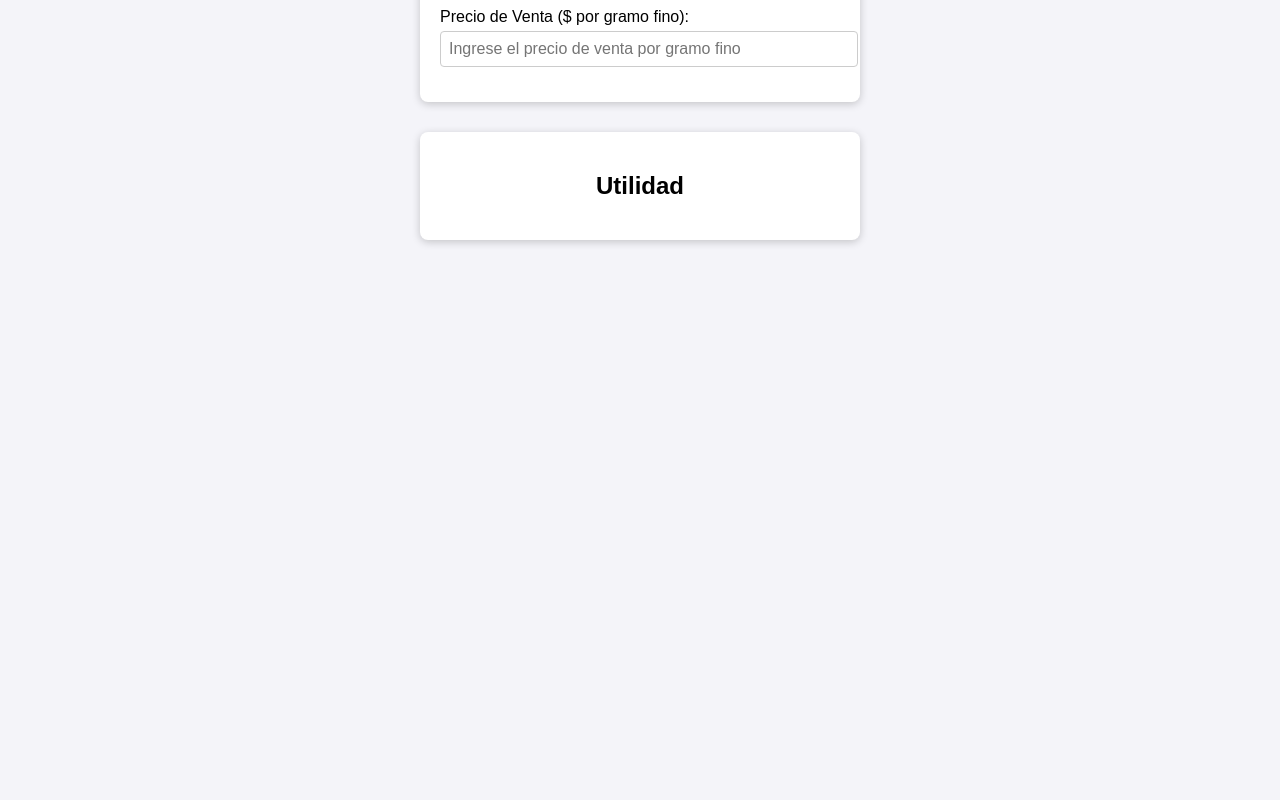
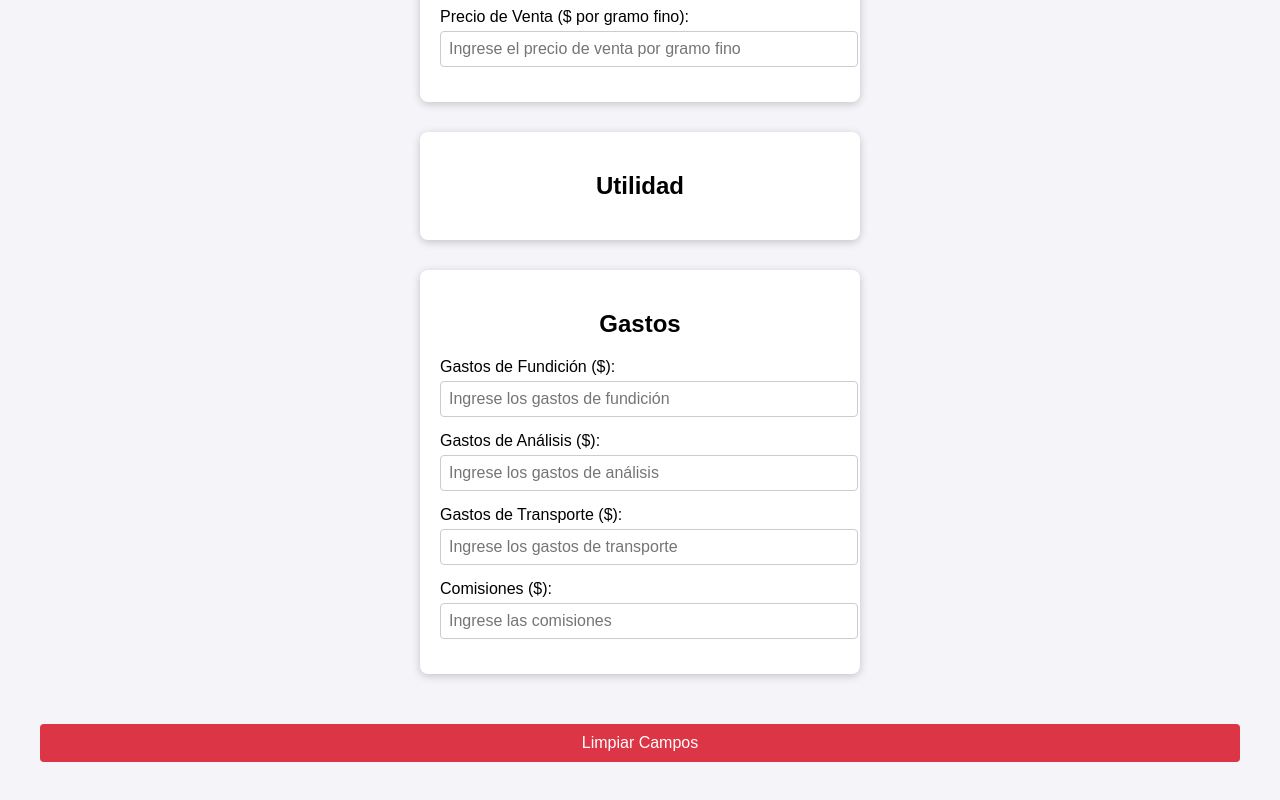
Before and after one commit to rpo91/AuCalculate, a plain HTML site: page index.html in a window 1280 px wide. Shown: the part 776-1576 px from the top of the page. Before the commit the page ends 1086 px from the top, so only its background shows below. Drawn offline with Linux system fonts and the light colour scheme.

Commit message:
Update index.html

```diff
--- a/index.html
+++ b/index.html
@@ -57,6 +57,13 @@
         button:hover {
             background-color: #0056b3;
         }
+        .clear-btn {
+            background-color: #dc3545;
+            margin-top: 20px;
+        }
+        .clear-btn:hover {
+            background-color: #c82333;
+        }
     </style>
 </head>
 <body>
@@ -110,6 +117,31 @@
         <div class="result" id="profitResult"></div>
     </div>
 
+    <!-- Gastos -->
+    <div class="calculator">
+        <h2>Gastos</h2>
+        <div class="form-group">
+            <label for="costFoundry">Gastos de Fundición ($):</label>
+            <input type="number" id="costFoundry" placeholder="Ingrese los gastos de fundición" oninput="calculateNetProfit()">
+        </div>
+        <div class="form-group">
+            <label for="costAnalysis">Gastos de Análisis ($):</label>
+            <input type="number" id="costAnalysis" placeholder="Ingrese los gastos de análisis" oninput="calculateNetProfit()">
+        </div>
+        <div class="form-group">
+            <label for="costTransport">Gastos de Transporte ($):</label>
+            <input type="number" id="costTransport" placeholder="Ingrese los gastos de transporte" oninput="calculateNetProfit()">
+        </div>
+        <div class="form-group">
+            <label for="costCommissions">Comisiones ($):</label>
+            <input type="number" id="costCommissions" placeholder="Ingrese las comisiones" oninput="calculateNetProfit()">
+        </div>
+        <div class="result" id="netProfitResult"></div>
+    </div>
+
+    <!-- Botón Limpiar -->
+    <button class="clear-btn" onclick="clearFields()">Limpiar Campos</button>
+
     <script>
         let purchaseTotal = 0;
         let saleTotal = 0;
@@ -120,36 +152,25 @@
             const purity = parseFloat(document.getElementById('purity').value);
             const price = parseFloat(document.getElementById('price').value);
 
-            // Verificar que todos los campos estén completos
             if (isNaN(grams) || isNaN(purity) || isNaN(price)) {
                 document.getElementById('purchaseResult').textContent = "Por favor, complete todos los campos correctamente.";
                 return;
             }
 
-            // Calcular gramos finos
             const fineGrams = grams * (purity / 100);
             document.getElementById('fineGrams').value = fineGrams.toFixed(2);
 
-            // Calcular el precio total de compra
             let totalPrice = fineGrams * price;
-
-            // Redondear el precio total hacia arriba al siguiente múltiplo de 1.000
             totalPrice = Math.ceil(totalPrice / 1000) * 1000;
-
-            // Guardar el total de compra
             purchaseTotal = totalPrice;
 
-            // Formatear el precio total de compra
             const formattedPrice = totalPrice.toLocaleString('es-CO', {
                 style: 'currency',
                 currency: 'COP'
             });
 
-            // Mostrar el precio total de compra
-            document.getElementById('purchaseResult').innerHTML = `
-                Precio Total de Compra: <strong>${formattedPrice}</strong>
-            `;
-            calculateProfit();  // Calcular la utilidad
+            document.getElementById('purchaseResult').innerHTML = `Precio Total de Compra: <strong>${formattedPrice}</strong>`;
+            calculateProfit();
         }
 
         // Calculadora de Venta
@@ -158,54 +179,82 @@
             const purity = parseFloat(document.getElementById('sellPurity').value);
             const sellPrice = parseFloat(document.getElementById('sellPrice').value);
 
-            // Verificar que todos los campos estén completos
             if (isNaN(grams) || isNaN(purity) || isNaN(sellPrice)) {
                 document.getElementById('saleResult').textContent = "Por favor, complete todos los campos correctamente.";
                 return;
             }
 
-            // Calcular gramos finos
             const fineGrams = grams * (purity / 100);
             document.getElementById('sellFineGrams').value = fineGrams.toFixed(2);
 
-            // Calcular el precio total de venta
             let totalSale = fineGrams * sellPrice;
-
-            // Redondear el precio total de venta hacia arriba al siguiente múltiplo de 1.000
             totalSale = Math.ceil(totalSale / 1000) * 1000;
-
-            // Guardar el total de venta
             saleTotal = totalSale;
 
-            // Formatear el precio total de venta
             const formattedSale = totalSale.toLocaleString('es-CO', {
                 style: 'currency',
                 currency: 'COP'
             });
 
-            // Mostrar el precio total de venta
-            document.getElementById('saleResult').innerHTML = `
-                Precio Total de Venta: <strong>${formattedSale}</strong>
-            `;
-            calculateProfit();  // Calcular la utilidad
+            document.getElementById('saleResult').innerHTML = `Precio Total de Venta: <strong>${formattedSale}</strong>`;
+            calculateProfit();
         }
 
         // Calcular Utilidad
         function calculateProfit() {
             if (purchaseTotal > 0 && saleTotal > 0) {
                 const profit = saleTotal - purchaseTotal;
-
-                // Formatear la utilidad
                 const formattedProfit = profit.toLocaleString('es-CO', {
                     style: 'currency',
                     currency: 'COP'
                 });
+                document.getElementById('profitResult').innerHTML = `Utilidad: <strong>${formattedProfit}</strong>`;
+            }
+        }
 
-                // Mostrar la utilidad
-                document.getElementById('profitResult').innerHTML = `
-                    Utilidad: <strong>${formattedProfit}</strong>
-                `;
+        // Calcular Utilidad Neta
+        function calculateNetProfit() {
+            const foundryCost = parseFloat(document.getElementById('costFoundry').value) || 0;
+            const analysisCost = parseFloat(document.getElementById('costAnalysis').value) || 0;
+            const transportCost = parseFloat(document.getElementById('costTransport').value) || 0;
+            const commissionsCost = parseFloat(document.getElementById('costCommissions').value) || 0;
+
+            const totalCosts = foundryCost + analysisCost + transportCost + commissionsCost;
+            const profit = saleTotal - purchaseTotal;
+
+            const netProfit = profit - totalCosts;
+
+            if (netProfit !== undefined) {
+                const formattedNetProfit = netProfit.toLocaleString('es-CO', {
+                    style: 'currency',
+                    currency: 'COP'
+                });
+                document.getElementById('netProfitResult').innerHTML = `Utilidad Neta: <strong>${formattedNetProfit}</strong>`;
             }
+        }
+
+        // Limpiar todos los campos
+        function clearFields() {
+            // Limpiar los campos de compra
+            document.getElementById('grams').value = '';
+            document.getElementById('purity').value = '';
+            document.getElementById('fineGrams').value = '';
+            document.getElementById('price').value = '';
+            document.getElementById('purchaseResult').innerHTML = '';
+
+            // Limpiar los campos de venta
+            document.getElementById('sellGrams').value = '';
+            document.getElementById('sellPurity').value = '';
+            document.getElementById('sellFineGrams').value = '';
+            document.getElementById('sellPrice').value = '';
+            document.getElementById('saleResult').innerHTML = '';
+
+            // Limpiar los campos de gastos
+            document.getElementById('costFoundry').value = '';
+            document.getElementById('costAnalysis').value = '';
+            document.getElementById('costTransport').value = '';
+            document.getElementById('costCommissions').value = '';
+            document.getElementById('netProfitResult').innerHTML = '';
         }
     </script>
 </body>
```
